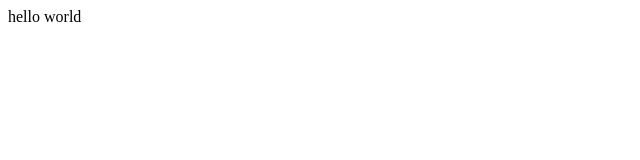
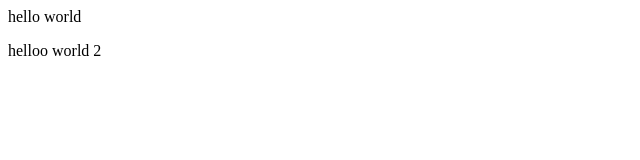
Before and after one commit to abdulrehman891/Data, a plain HTML site: page index.html in a window 1280 px wide. Shown: the full height of the page, 0-640 px from the left. Drawn offline with Linux system fonts and the light colour scheme.

Commit message:
feature 1 added new para

```diff
--- a/index.html
+++ b/index.html
@@ -1,2 +1,2 @@
 <p>hello world</p>
-<p></p>
+<p>helloo world 2</p>
```
